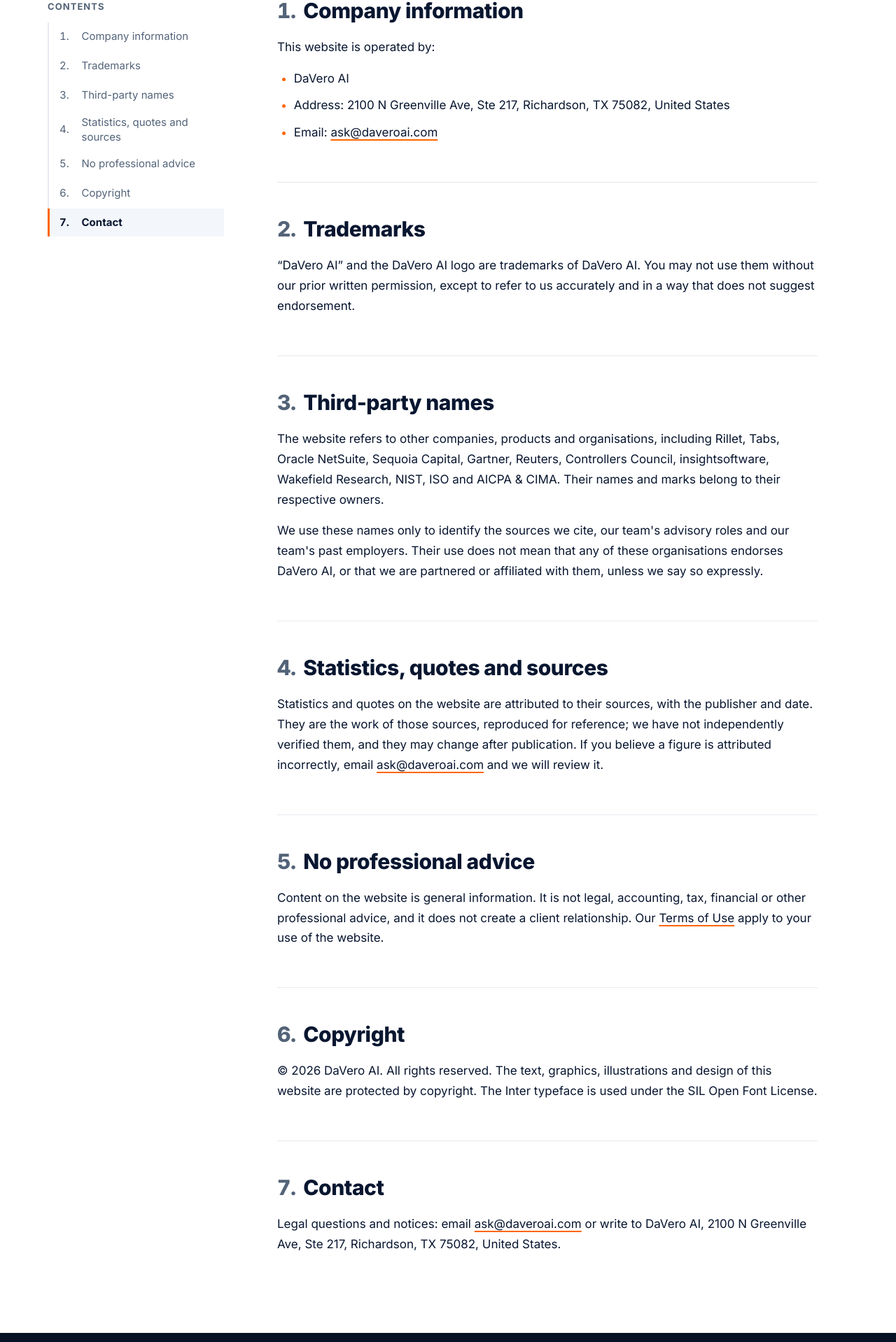
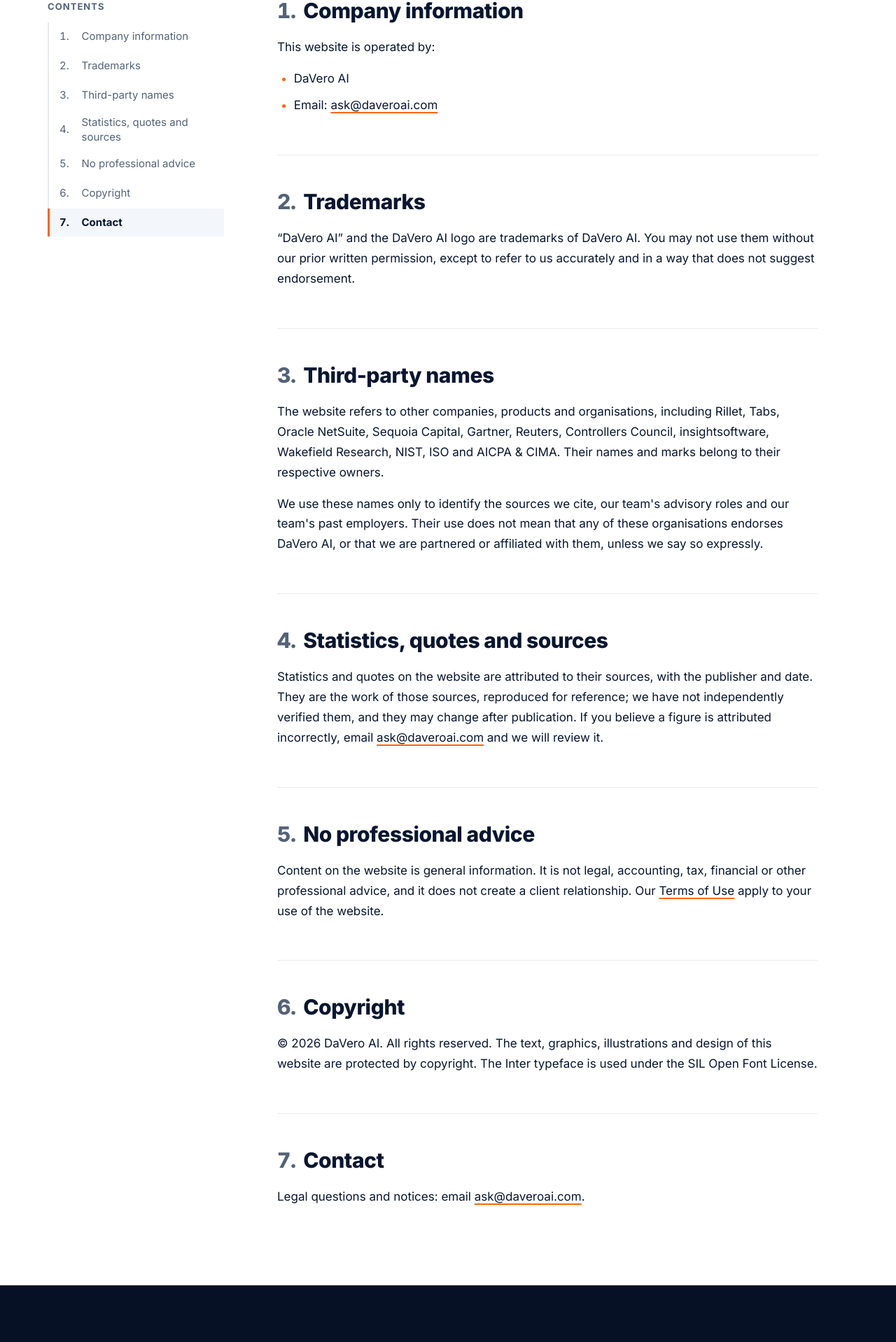
Before and after one commit to launchtexas/DaVeroAI-Website, a Next.js app: page /legal in a window 1280 px wide. Shown: the part 538-2456 px from the top of the page at 70% size. Built offline with nearby package versions, Linux system fonts and the light colour scheme.

Commit message:
chore(legal): remove street address from privacy, terms and legal notice

```diff
--- a/app/legal/page.tsx
+++ b/app/legal/page.tsx
@@ -19,9 +19,6 @@ const sections: LegalSection[] = [
         <ul>
           <li>
             DaVero AI
-          </li>
-          <li>
-            Address: 2100 N Greenville Ave, Ste 217, Richardson, TX 75082, United States
           </li>
           <li>
             Email: <Mail />
@@ -99,8 +96,7 @@ const sections: LegalSection[] = [
     title: "Contact",
     body: (
       <p>
-        Legal questions and notices: email <Mail subject="Legal notice" /> or write to DaVero AI,{" "}
-        2100 N Greenville Ave, Ste 217, Richardson, TX 75082, United States.
+        Legal questions and notices: email <Mail subject="Legal notice" />.
       </p>
     ),
   },
--- a/app/privacy/page.tsx
+++ b/app/privacy/page.tsx
@@ -18,7 +18,7 @@ const sections: LegalSection[] = [
     body: (
       <>
         <p>
-          This policy explains how DaVero AI, of 2100 N Greenville Ave, Ste 217, Richardson, TX 75082, United States (
+          This policy explains how DaVero AI (
           <strong>DaVero AI</strong>, <strong>we</strong>, <strong>us</strong>) handles personal information collected through
           daveroai.com (the <strong>website</strong>).
         </p>
@@ -266,8 +266,7 @@ const sections: LegalSection[] = [
     title: "Contact",
     body: (
       <p>
-        For any question about this policy or your personal information, email <Mail subject="Privacy request" /> or write to{" "}
-        DaVero AI, 2100 N Greenville Ave, Ste 217, Richardson, TX 75082, United States.
+        For any question about this policy or your personal information, email <Mail subject="Privacy request" />.
       </p>
     ),
   },
--- a/app/terms/page.tsx
+++ b/app/terms/page.tsx
@@ -16,8 +16,7 @@ const sections: LegalSection[] = [
     body: (
       <>
         <p>
-          These terms apply to your use of daveroai.com (the <strong>website</strong>), operated by DaVero AI,
-          of 2100 N Greenville Ave, Ste 217, Richardson, TX 75082, United States (<strong>DaVero AI</strong>, <strong>we</strong>,{" "}
+          These terms apply to your use of daveroai.com (the <strong>website</strong>), operated by DaVero AI (<strong>DaVero AI</strong>, <strong>we</strong>,{" "}
           <strong>us</strong>). By using the website you accept them. If you do not accept them, do not use the website.
         </p>
         <p>
```
